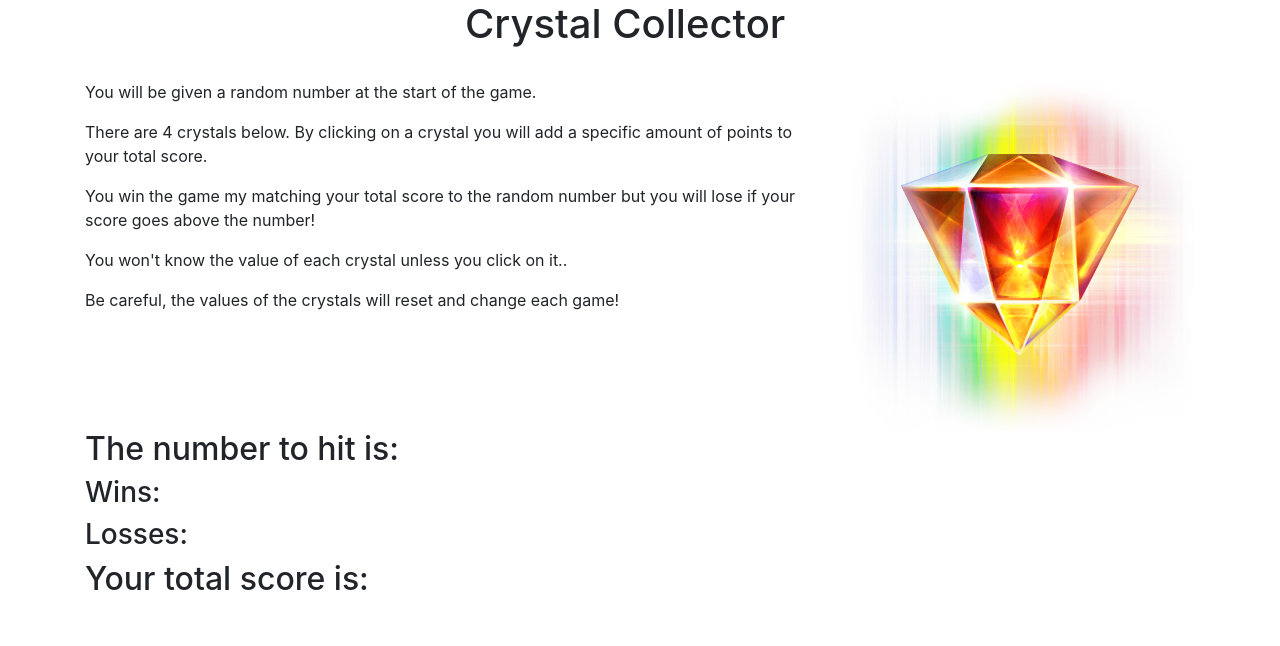
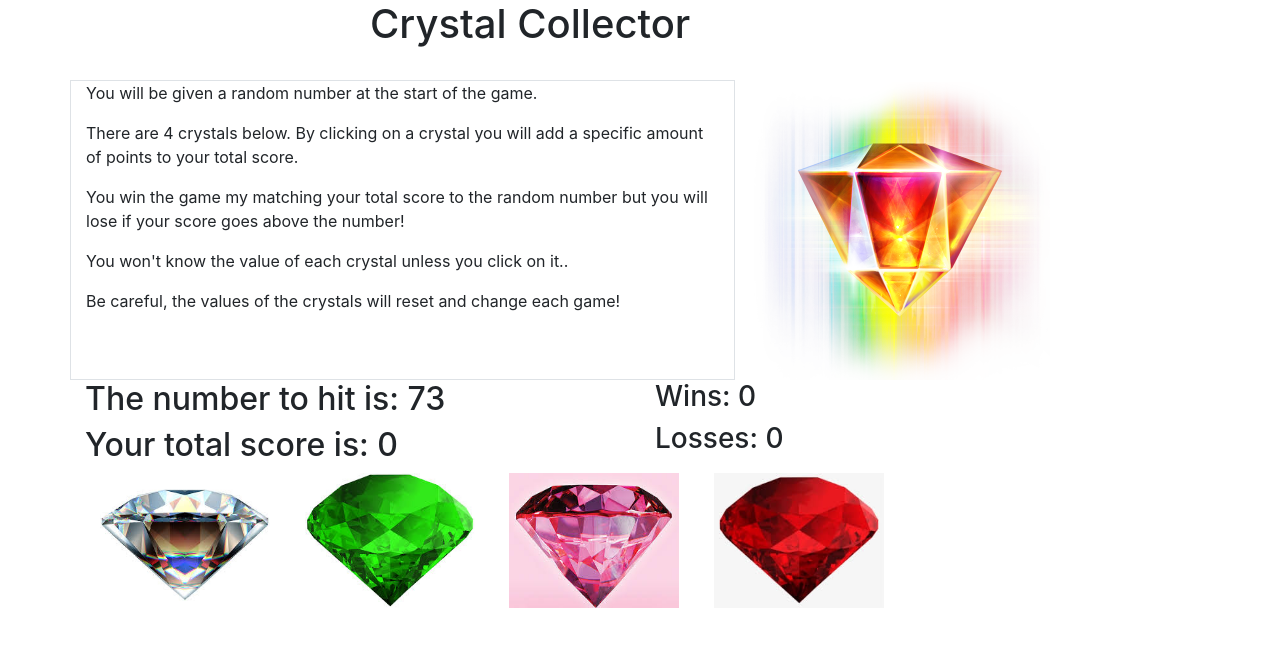
Before and after one commit to erikboerma/unit-4-game, a plain HTML site: page index.html in a window 1280 px wide. Drawn offline with nearby package versions, Linux system fonts and the light colour scheme.

Commit message:
finished HTML w/ bootstrap, linked to CSS and JS pages, added some CSS for pictures, started JS to create variables as well as generate the random number

```diff
--- a/assets/css/style.css
+++ b/assets/css/style.css
@@ -0,0 +1,9 @@
+#GemPhoto {
+    width: 300px;
+    height: 300px;
+}
+
+.GemPhoto4 {
+    width: 200px;
+    height: 135px;
+}
--- a/assets/javascript/game.js
+++ b/assets/javascript/game.js
@@ -0,0 +1,23 @@
+// win and loss variable (classified as ID's on the main page)
+var wins = 0;
+var loss = 0;
+
+$('#wins').text(wins);
+$('#losses').text(loss);
+
+// total score and score to get variables (classified as ID's in the H2 element on the main page)
+var currentScore = 0;
+var targetNumber;
+
+$("#currentScore").text(currentScore);
+
+targetNumber = Math.floor(Math.random() * 102) + 19;
+$('#targetNumber').text(targetNumber);
+
+
+
+// create variables for each stone being clicked (classified as ID's on the main page)
+var gem1;
+var gem2;
+var gem3;
+var gem4;
--- a/index.html
+++ b/index.html
@@ -8,6 +8,9 @@
     <!-- bootstrap link  -->
     <link rel="stylesheet" href="https://stackpath.bootstrapcdn.com/bootstrap/4.3.1/css/bootstrap.min.css"
         integrity="sha384-ggOyR0iXCbMQv3Xipma34MD+dH/1fQ784/j6cY/iJTQUOhcWr7x9JvoRxT2MZw1T" crossorigin="anonymous">
+    <!-- 2nd stylesheet for customization-->
+    <link rel="stylesheet" href="assets/css/style.css">
+
     <title>Crystal Collector!</title>
 </head>
 
@@ -15,19 +18,19 @@
     <div class="container">
         <!-- center the name of the game  -->
         <div class="row">
-            <div class="col-md-4">
+            <div class="col-md-3">
             </div>
-            <div class="col-md-4">
+            <div class="col-md-6">
                 <h1>Crystal Collector</h1>
 
             </div>
-            <div class="col-md-4">
+            <div class="col-md-3">
             </div>
         </div>
         <br>
         <!-- start the next row w/ instructions on the left for the game  -->
         <div class="row">
-            <div class="col-md-8">
+            <div class="col-md-7 border">
                 <p>You will be given a random number at the start of the game.</p>
                 <p>There are 4 crystals below. By clicking on a crystal you will add a specific amount of points to your
                     total score.</p>
@@ -37,32 +40,48 @@
                 <p>You won't know the value of each crystal unless you click on it..</p>
                 <p>Be careful, the values of the crystals will reset and change each game!</p>
             </div>
-            <!-- <div> -->
-                <img class="col-md-4" src="assets/images/GemPhoto.jpg" alt="Image of Gems">
-            <!-- </div> -->
-            <!-- position to the left of wins/losses  -->
-            <div class="col-md-9">
+            <div class="col-md-2">
+                <img id="GemPhoto" src="assets/images/GemPhoto.jpg" alt="Image of Gems">
+            </div>
+        </div>
+
+
+
+        <!-- position to the left of wins/losses  -->
+
+        <div class="row">
+            <div class="col-md-6">
                 <div>
-                    <h2>The number to hit is:</h2>
-                </div>
-                <!-- position to the right of the number to hit  -->
-                <div>
-                    <h3>Wins: </h3>
-                    <h3>Losses: </h3>
-                </div>
-
-                <!-- this is where the 4 diamonds will go  -->
-                <div>
-
+                    <h2>The number to hit is: <span id="targetNumber"></span></h2>
                 </div>
                 <!-- this is where the total score will go..  -->
                 <div>
-                    <h2>Your total score is: </h2>
+                    <h2>Your total score is: <span id="currentScore"></span></h2>
+                </div>
+            </div>
+            <!-- position to the right of the number to hit  -->
+            <div class="col-md-6">
+                <div>
+                    <h3>Wins: <span id="wins"></span></h3>
+                    <h3>Losses: <span id="losses"></span></h3>
                 </div>
             </div>
         </div>
+        <div class="row">
+            <!-- this is where the 4 diamonds will go  -->
+            <div class="col-md-12">
+                <img class="col-md-3 GemPhoto4" id="gem1" src="assets/images/diamond.jpeg" alt="Diamond">
+                <img class="col-md-3 GemPhoto4" id="gem2" src="assets/images/emerald.jpeg" alt="Emerald">
+                <img class="col-md-3 GemPhoto4" id="gem3" src="assets/images/pinkRuby.jpeg" alt="Pink Ruby">
+                <img class="col-md-3 GemPhoto4" id="gem4" src="assets/images/redRuby.jpeg" alt="Red Ruby">
+            </div>
+        </div>
+    </div>
 
-    </div>
+    <!--link to jQuery Library-->
+    <script src="https://cdnjs.cloudflare.com/ajax/libs/jquery/3.2.1/jquery.min.js"></script>
+    <!-- link to js sheet  -->
+    <script src="assets/javascript/game.js"></script>
 </body>
 
 </html>
```
Also changed, not shown: assets/images/diamond.jpeg (added), assets/images/emerald.jpeg (added), assets/images/pinkRuby.jpeg (added), assets/images/redRuby.jpeg (added), 2 other files.
